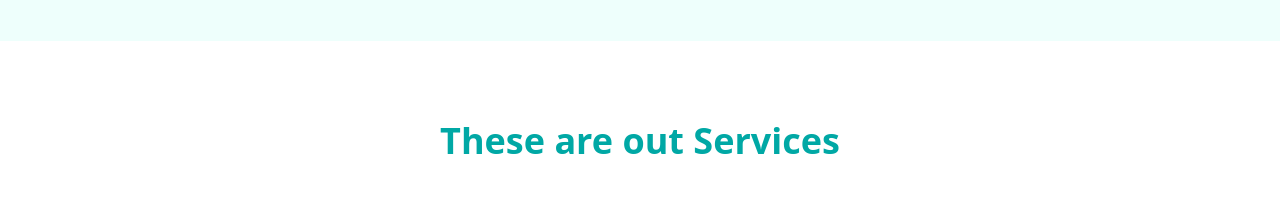
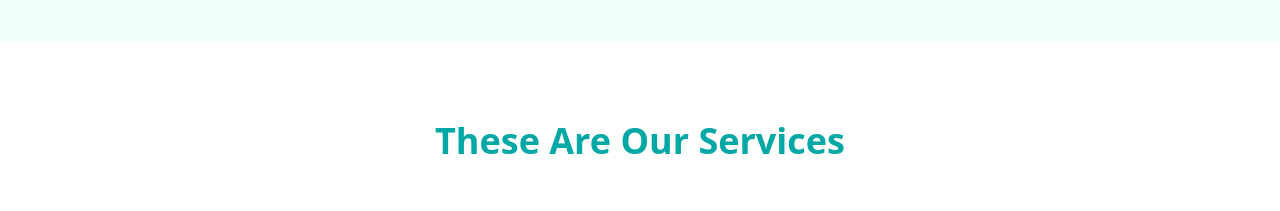
Before and after one commit to Umair452/exact-bid, a React (Vite) app: page / in a window 1280 px wide. Shown: the part 2040-2251 px from the top of the page. Built offline with nearby package versions, Linux system fonts and the light colour scheme.

Commit message:
typo error fixed in services

```diff
--- a/src/sections/Sample.jsx
+++ b/src/sections/Sample.jsx
@@ -38,7 +38,7 @@ export default function Sample() {
   return (
     <section id="services" className="pt-20 bg-slate-100 flex flex-col gap-8">
       <h1 className="text-center text-headerBlue text-4xl font-bold mb-6">
-        These are out Services
+        These Are Our Services
       </h1>
 
       <div className="flex flex-wrap justify-center gap-8 px-4">
```
